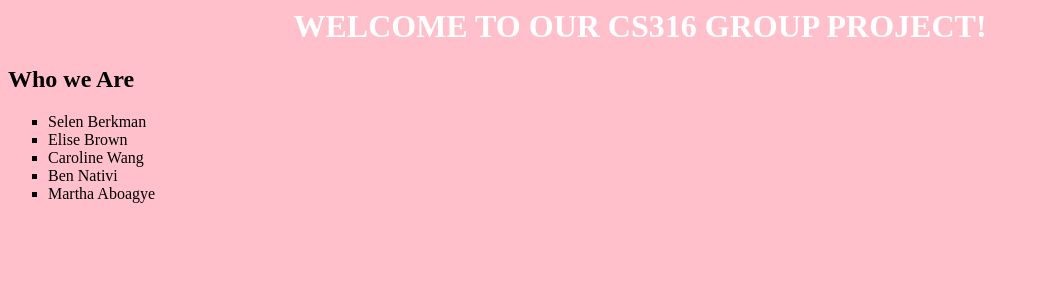
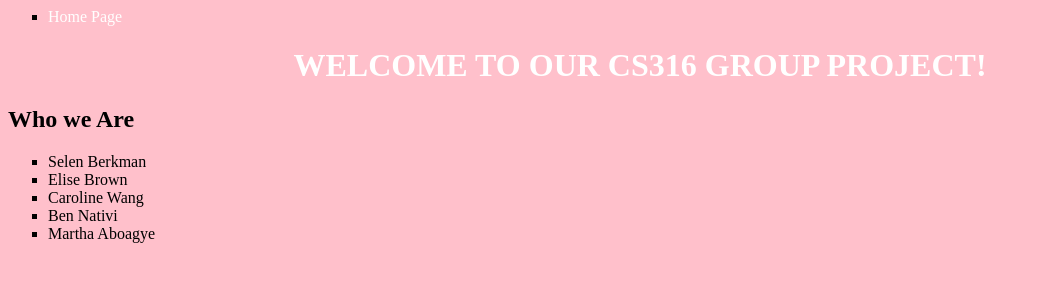
Before and after one commit to SelenB/flask_app, a Flask app: page /welcome in a window 1280 px wide. Shown: the top 300 px of the page, without its empty margins (0-1039 px from the left). Run offline with Flask 2, Linux system fonts and the light colour scheme.

Commit message:
style changes

```diff
--- a/static/stylesheets/welcome.css
+++ b/static/stylesheets/welcome.css
@@ -1,3 +1,4 @@
+
 body {
     font-family: 'Times New Roman', Times, Serif;
     background-color: pink;
@@ -16,3 +17,13 @@ body {
   p {
     font-family: 'Times New Roman', Times, Serif;
   }
+
+  a{
+    text-decoration: none;
+    color: white;
+  }
+
+  a:hover{
+    color:lightskyblue;
+    cursor: pointer;
+  }
--- a/templates/welcome.html
+++ b/templates/welcome.html
@@ -1,6 +1,10 @@
 <head>
     <link rel="stylesheet" type="text/css" href="{{ url_for('static',filename='stylesheets/welcome.css') }}">
   </head>
+
+  <ul>
+    <li><a href="/">Home Page</a></li>
+  </ul>
 
 <h1>WELCOME TO OUR CS316 GROUP PROJECT!</h1>
 <h2> Who we Are </h2>
```
Also changed, not shown: static/stylesheets/index.css (+10 -0 lines).
